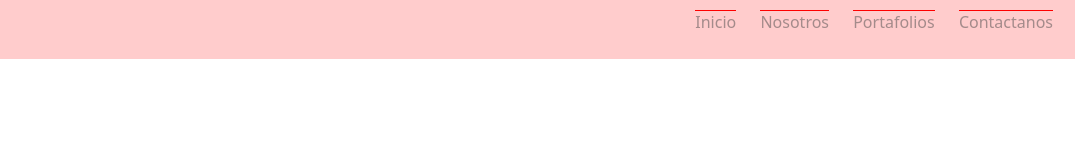
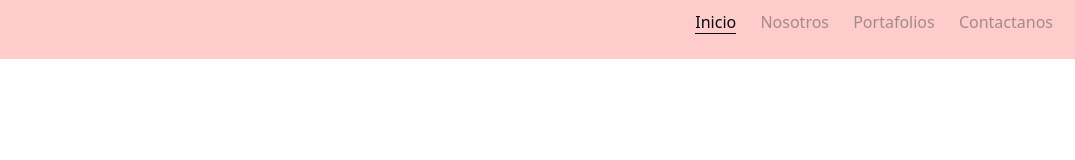
Before and after one commit to ovillalt/html5Saas, a plain HTML site: page index.html in a window 1280 px wide. Shown: the full height of the page, 205-1280 px from the left. Drawn offline with nearby package versions, Linux system fonts and the light colour scheme.

Commit message:
Actualizacion de NAV

```diff
--- a/css/main.sass
+++ b/css/main.sass
@@ -53,7 +53,13 @@ ul
     padding: 0px
     text-align: right
     @extend .tSlow
-    //link-active:
+    .link-active
+        a
+            color: $base !important
+            &:after
+                width: 100%
+                background-color: $base
+                @extend .tSlow
     li
         display: inline-block
         padding: 0px 10px
@@ -67,7 +73,7 @@ ul
                 content: ''
                 position: absolute
                 width: 100%
-                background-color: red
+                background-color: transparent
                 height: 1px
                 @extend .tSlow
             &:after
--- a/index.html
+++ b/index.html
@@ -45,7 +45,7 @@
                 <!-- Links de navegación -->
                 <div class="col-lg-10">
                     <ul>
-                        <li><a href="index.html">Inicio</a></li>
+                        <li class="link-active"><a href="index.html">Inicio</a></li>
                         <li><a href="index.html#nosotros">Nosotros</a></li>
                         <li><a href="portafolio.html">Portafolios</a></li>
                         <li><a href="contacto.html">Contactanos</a></li>
```
Also changed, not shown: css/main.css.
